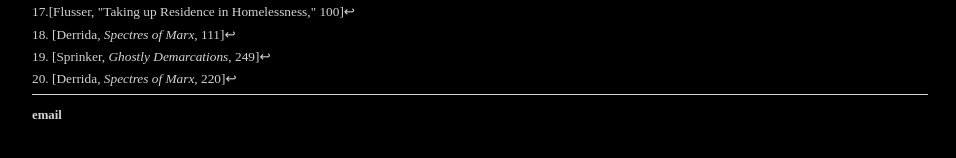
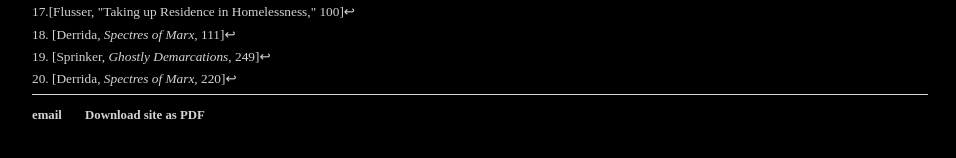
Before and after one commit to josdchavez/josdchavez.github.io, a Jekyll site: the page built from translationaesthetics/index.html, in a window 1280 px wide and 900 px high, scrolled down 5874 px. Shown: the part 717-875 px from the top of the window, without its empty margins (160-1116 px from the left). Built offline with Jekyll 4.4.1, drawn with Linux system fonts in a browser that asks for light colours.

Commit message:
Update thesis.html

```diff
--- a/_layouts/thesis.html
+++ b/_layouts/thesis.html
@@ -14,6 +14,7 @@
 		<footer>
     		<ul>
         		<li><a href="mailto:josdchavez@gmail.com">email</a></li>
+			<li><a href="">Download site as PDF</a></li>
 			</ul>
 		</footer>
 	</body>
```
